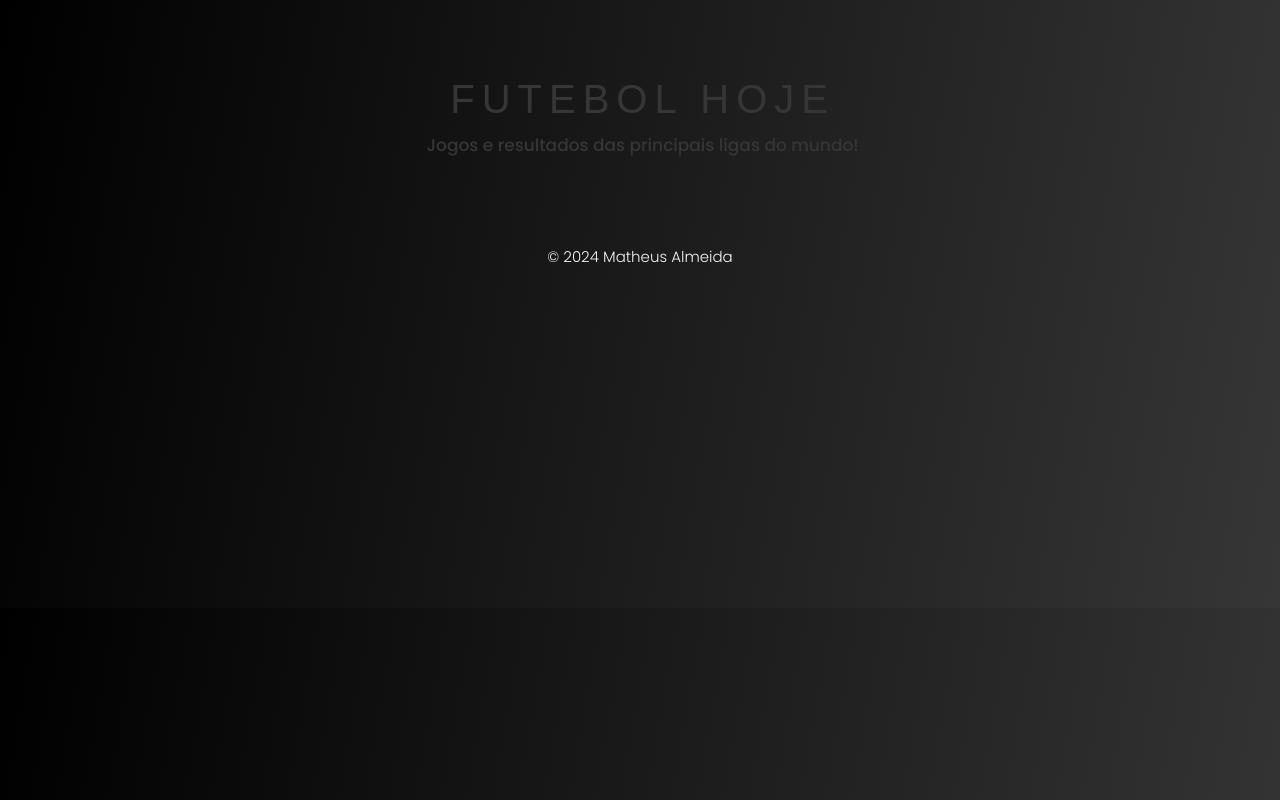
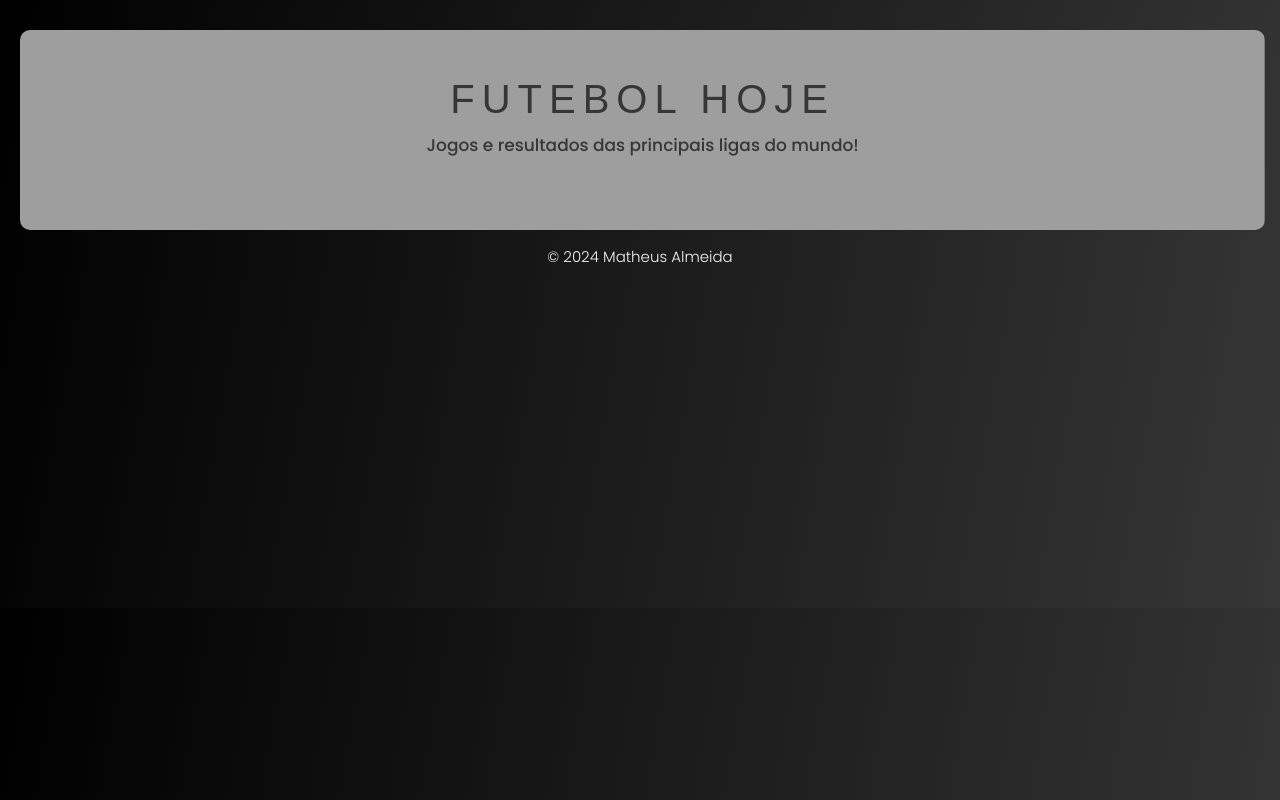
Before and after one commit to matheusoalmeida/jogos-de-hoje, a plain HTML site: page index.html in a window 1280 px wide. Drawn offline with Linux system fonts and the light colour scheme; the site is published under a folder, as on GitHub Pages, so addresses that start at the root find nothing; no server answers; a web font is replaced by a local one.

Commit message:
Update index.html

```diff
--- a/index.html
+++ b/index.html
@@ -46,7 +46,7 @@
             width: 98%;
             height: 180px;
             flex-direction:column;
-            background-image: url(/components/09.png);
+            background-image: url(components/09.png);
             background-size: 100% 100%; /* Ajusta a imagem para cobrir todo o elemento */
             background-position:center; /* Centraliza a imagem no elemento */
             background-repeat: no-repeat; /* Evita a repetição da imagem */
```
